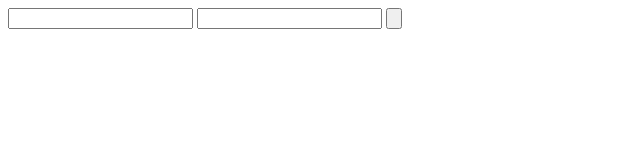
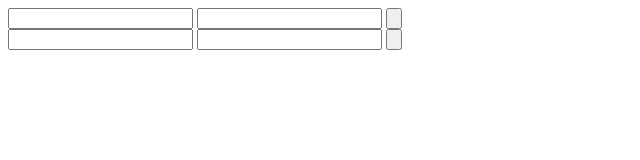
Before and after one commit to Doppler-Third-Party/client, a plain HTML site: page index.html in a window 1280 px wide. Shown: the whole page, without its empty margins (0-640 px from the left). Drawn offline with Linux system fonts and the light colour scheme.

Commit message:
login selesai

```diff
--- a/index.html
+++ b/index.html
@@ -11,5 +11,10 @@
     <input type="text">
     <input type="submit" value="">
   </form>
+  <form action="" id="login">
+    <input type="text">
+    <input type="text">
+    <input type="submit" value="">
+  </form>
 </body>
 </html>
```
